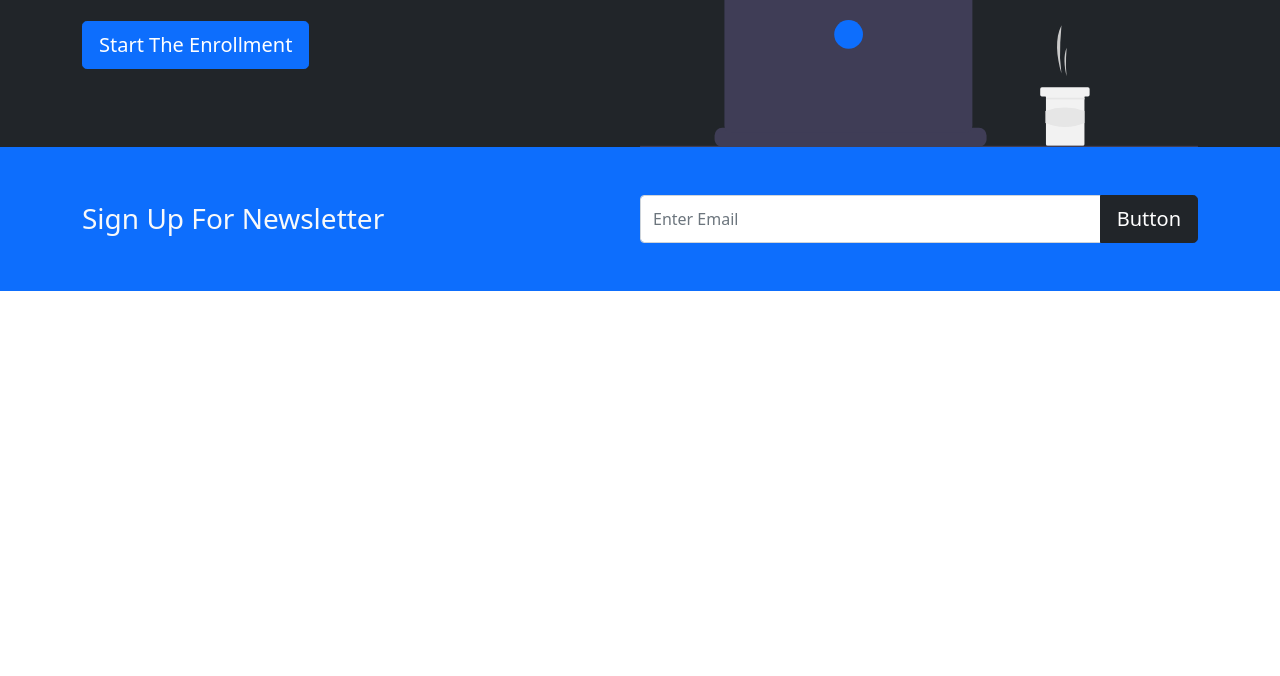
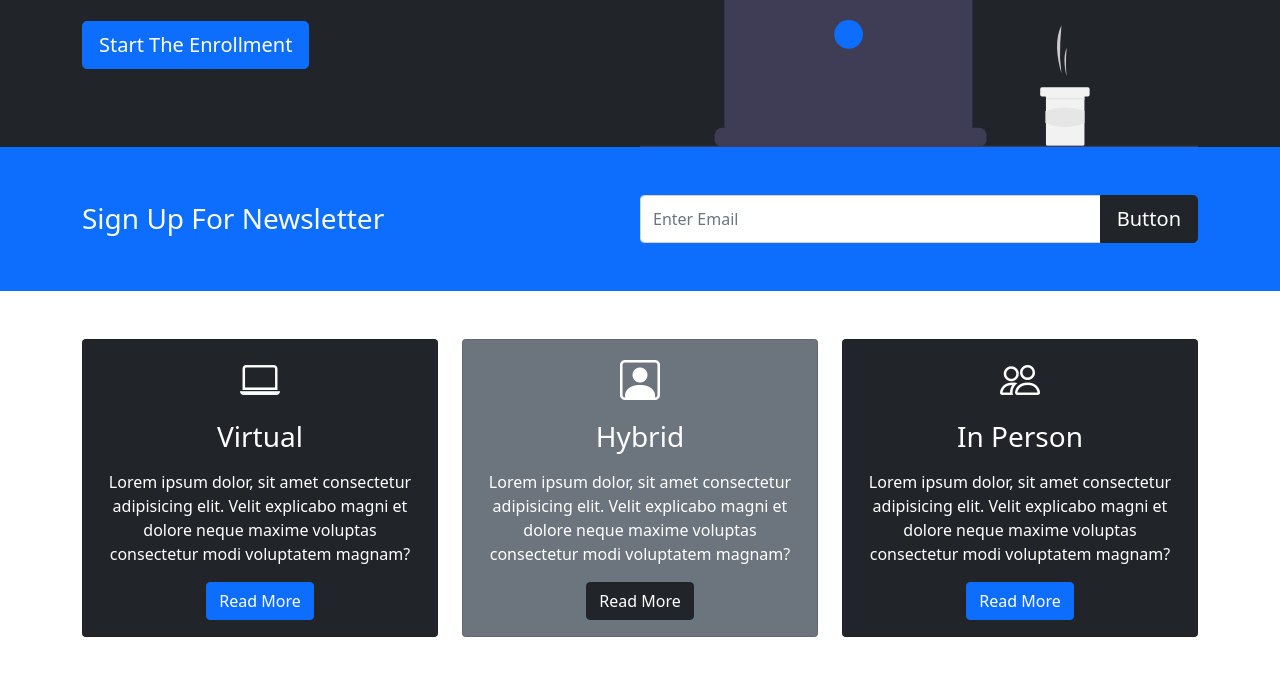
Before and after one commit to taropogi/bs5-template, a plain HTML site: page index.html in a window 1280 px wide. Shown: the part 286-962 px from the top of the page. Before the commit the page ends 800 px from the top, so only its background shows below. Drawn offline with nearby package versions, Linux system fonts and the light colour scheme.

Commit message:
add cards section

```diff
--- a/index.html
+++ b/index.html
@@ -10,6 +10,12 @@
       integrity="sha384-EVSTQN3/azprG1Anm3QDgpJLIm9Nao0Yz1ztcQTwFspd3yD65VohhpuuCOmLASjC"
       crossorigin="anonymous"
     />
+
+    <link
+      rel="stylesheet"
+      href="https://cdn.jsdelivr.net/npm/bootstrap-icons@1.3.0/font/bootstrap-icons.css"
+    />
+
     <link rel="stylesheet" href="style.css" />
     <title>Bootstrap 5 Template</title>
   </head>
@@ -80,6 +86,63 @@
       </div>
     </section>
 
+    <!--Boxes -->
+
+    <section class="p-5">
+      <div class="container">
+        <div class="row text-center">
+          <div class="col-md">
+            <div class="card bg-dark text-white">
+              <div class="card-body text-center">
+                <div class="h1 mb-3">
+                  <i class="bi bi-laptop"> </i>
+                </div>
+                <h3 class="card-title mb-3">Virtual</h3>
+                <p class="card-text">
+                  Lorem ipsum dolor, sit amet consectetur adipisicing elit.
+                  Velit explicabo magni et dolore neque maxime voluptas
+                  consectetur modi voluptatem magnam?
+                </p>
+                <a href="#" class="btn btn-primary">Read More</a>
+              </div>
+            </div>
+          </div>
+          <div class="col-md">
+            <div class="card bg-secondary text-white">
+              <div class="card-body text-center">
+                <div class="h1 mb-3">
+                  <i class="bi bi-person-square"> </i>
+                </div>
+                <h3 class="card-title mb-3">Hybrid</h3>
+                <p class="card-text">
+                  Lorem ipsum dolor, sit amet consectetur adipisicing elit.
+                  Velit explicabo magni et dolore neque maxime voluptas
+                  consectetur modi voluptatem magnam?
+                </p>
+                <a href="#" class="btn btn-dark">Read More</a>
+              </div>
+            </div>
+          </div>
+          <div class="col-md">
+            <div class="card bg-dark text-white">
+              <div class="card-body text-center">
+                <div class="h1 mb-3">
+                  <i class="bi bi-people"> </i>
+                </div>
+                <h3 class="card-title mb-3">In Person</h3>
+                <p class="card-text">
+                  Lorem ipsum dolor, sit amet consectetur adipisicing elit.
+                  Velit explicabo magni et dolore neque maxime voluptas
+                  consectetur modi voluptatem magnam?
+                </p>
+                <a href="#" class="btn btn-primary">Read More</a>
+              </div>
+            </div>
+          </div>
+        </div>
+      </div>
+    </section>
+
     <script
       src="https://cdn.jsdelivr.net/npm/bootstrap@5.0.2/dist/js/bootstrap.bundle.min.js"
       integrity="sha384-MrcW6ZMFYlzcLA8Nl+NtUVF0sA7MsXsP1UyJoMp4YLEuNSfAP+JcXn/tWtIaxVXM"
```
